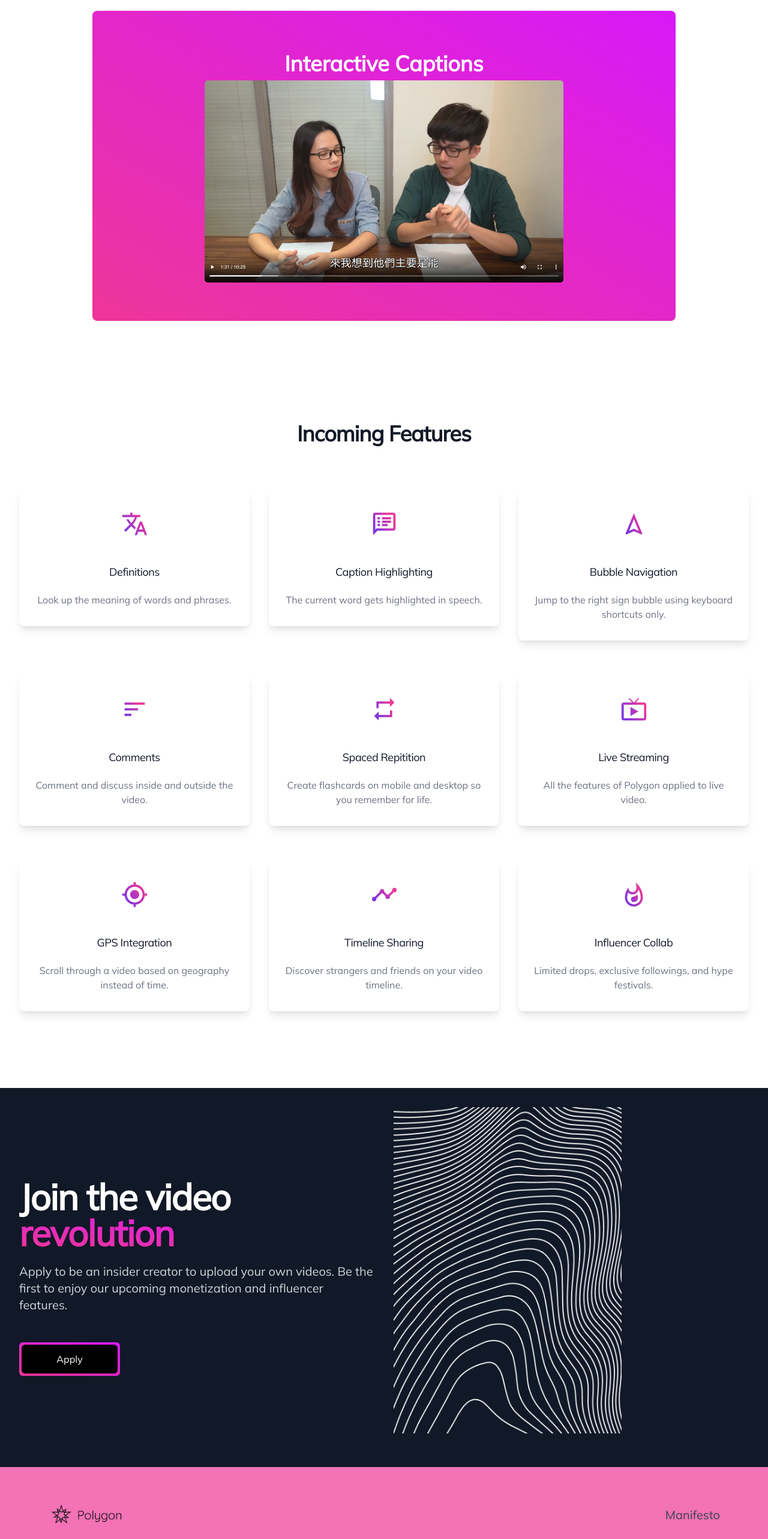
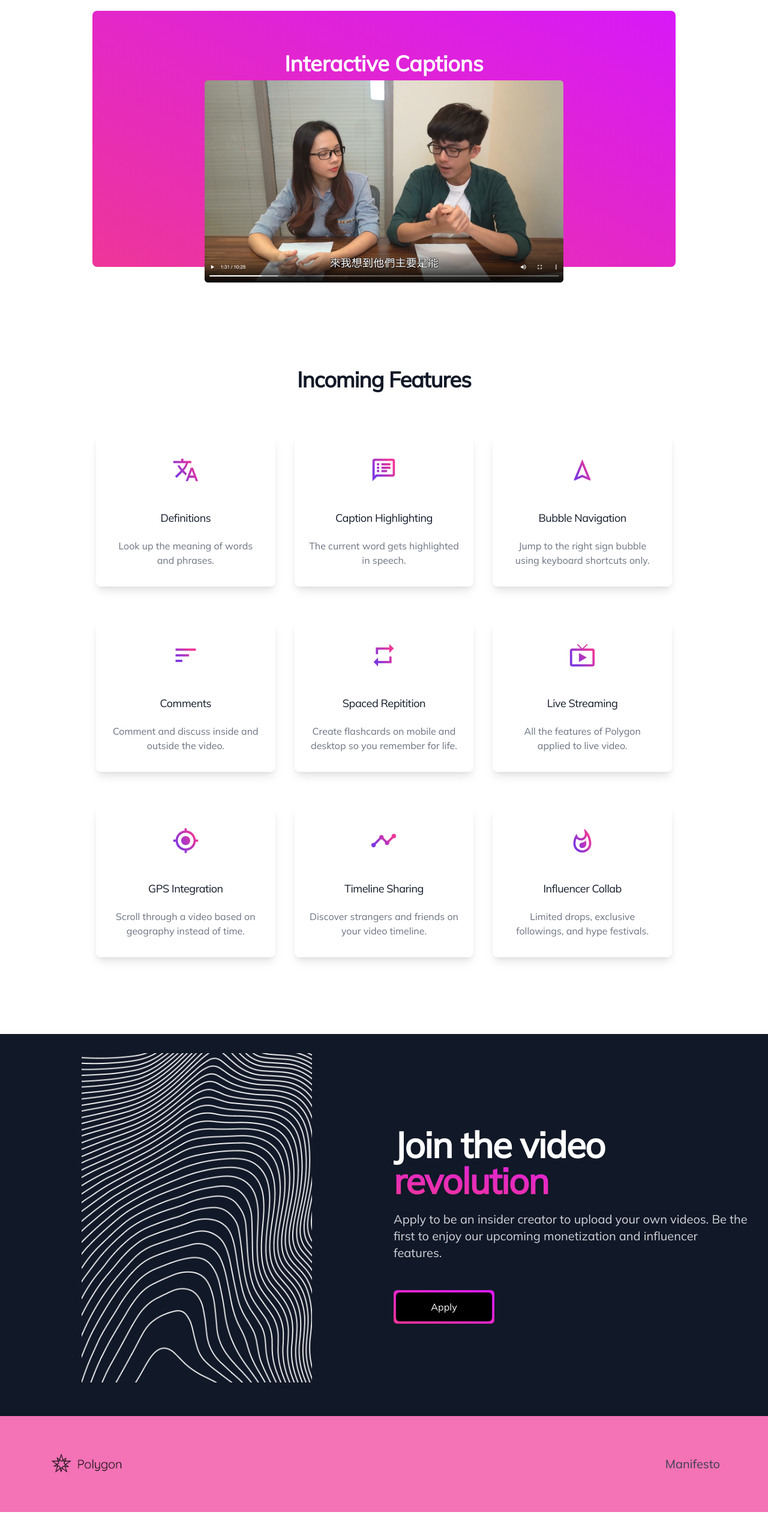
Before and after one commit to jonxuxu/polygon, a Next.js app in the folder frontend/: page /how-it-works in a window 1280 px wide. Shown: the part 1840-4406 px from the top of the page at 60% size. After the commit the page ends 4361 px from the top, so only its background shows below. Built offline with nearby package versions, Linux system fonts and the light colour scheme; no server answers.

Commit message:
style changes

```diff
--- a/frontend/pages/how-it-works.tsx
+++ b/frontend/pages/how-it-works.tsx
@@ -58,16 +58,16 @@ const features = [
 function FeaturesGrid() {
   return (
     <div className="relative bg-white py-16 sm:py-24 lg:py-32">
-      <div className="mx-auto max-w-md px-4 text-center sm:max-w-3xl sm:px-6 lg:px-8 lg:max-w-7xl">
+      <div className="mx-auto max-w-md px-4 text-center sm:max-w-3xl sm:px-6 lg:px-8 lg:max-w-5xl">
         <p className="mt-2 text-3xl font-extrabold text-gray-900 tracking-tight sm:text-4xl">
           Incoming Features
         </p>
 
         <div className="mt-12">
-          <div className="grid grid-cols-1 gap-8 sm:grid-cols-2 md:grid-cols-3">
+          <div className="grid gap-4 sm:gap-8 grid-cols-2 md:grid-cols-3">
             {features.map((feature) => (
               <div key={feature.name} className="pt-6">
-                <div className="flow-root bg-white rounded-lg shadow-lg px-6 pb-8">
+                <div className="flow-root bg-white rounded-lg shadow-lg px-3 sm:px-6 pb-8">
                   <div className="mt-6">
                     <div>
                       <span className="inline-flex items-center justify-center p-3">
@@ -189,11 +189,14 @@ const Page = () => {
                 <p className="mt-1 text-4xl font-extrabold text-white mb-2">
                   Interactive Captions
                 </p>
-                <Image
-                  src="/how-it-works/caption-screenshot.png"
-                  height={281 * 1.2}
-                  width={499 * 1.2}
-                />
+                <div className="-mb-24">
+                  <Image
+                    className=""
+                    src="/how-it-works/caption-screenshot.png"
+                    height={281 * 1.2}
+                    width={499 * 1.2}
+                  />
+                </div>
               </div>
             </div>
           </div>
@@ -213,7 +216,15 @@ function Conclusion() {
         <div className="pt-10 bg-gray-900 sm:pt-16 lg:pt-8 lg:pb-14 lg:overflow-hidden">
           <div className="mx-auto max-w-7xl lg:px-8">
             <div className="lg:grid lg:grid-cols-2 lg:gap-8">
-              <div className="mx-auto max-w-md px-4 sm:max-w-2xl sm:px-6 sm:text-center lg:px-0 lg:text-left lg:flex lg:items-center">
+              <div className="mt-12 -mb-16 sm:-mb-48 hidden lg:block lg:m-0 lg:relative">
+                <div className="mx-auto max-w-md px-4 sm:max-w-2xl sm:px-6 lg:max-w-none lg:px-0">
+                  <img
+                    className="w-full max-w-sm mx-auto"
+                    src="/how-it-works/hero-pattern.png"
+                  />
+                </div>
+              </div>
+              <div className="mx-auto max-w-md px-4 sm:max-w-2xl sm:px-6 text-center lg:px-0 lg:text-left lg:flex lg:items-center">
                 <div className="lg:py-24 pb-20">
                   <h1 className="mt-4 text-4xl tracking-tight font-extrabold text-white sm:mt-5 sm:text-6xl lg:mt-6 xl:text-6xl">
                     <span className="block">Join the video</span>
@@ -240,14 +251,6 @@ function Conclusion() {
                       </div>
                     </form>
                   </div>
-                </div>
-              </div>
-              <div className="mt-12 -mb-16 sm:-mb-48 hidden lg:block lg:m-0 lg:relative">
-                <div className="mx-auto max-w-md px-4 sm:max-w-2xl sm:px-6 lg:max-w-none lg:px-0">
-                  <img
-                    className="w-full lg:absolute lg:inset-y-0 lg:left-0 lg:h-full lg:w-auto lg:max-w-none"
-                    src="/how-it-works/hero-pattern.png"
-                  />
                 </div>
               </div>
             </div>
```
